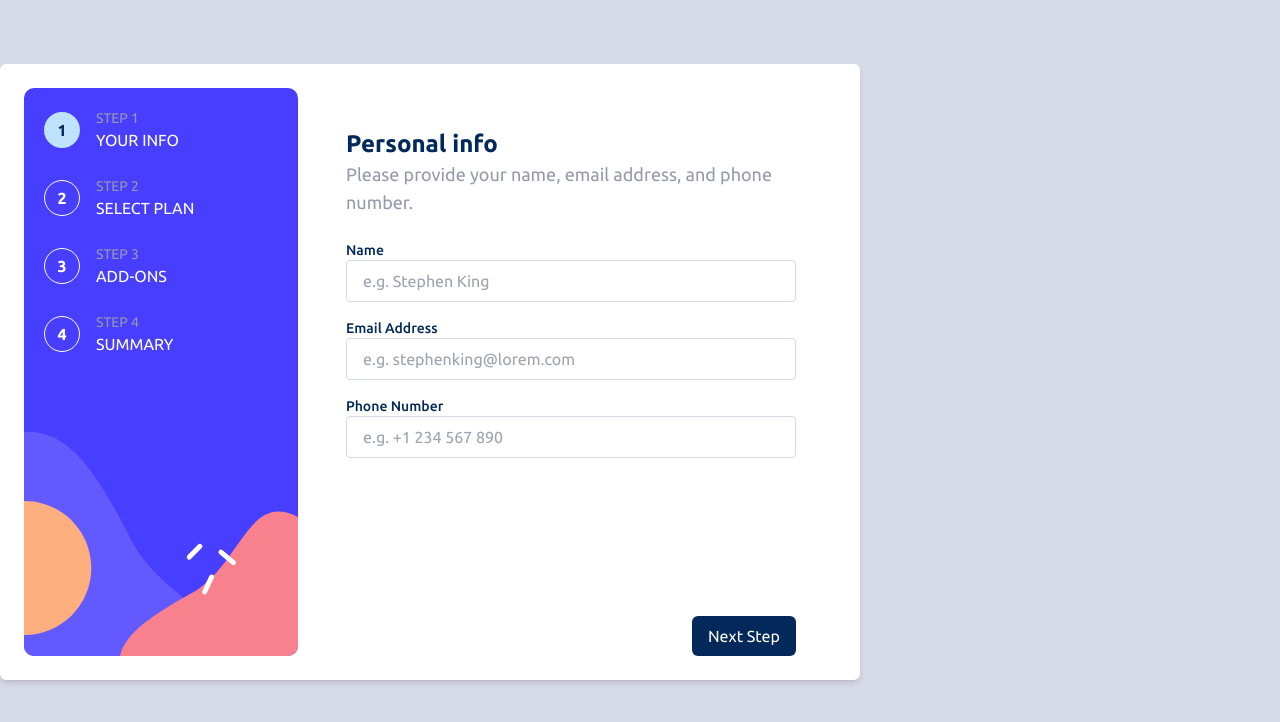
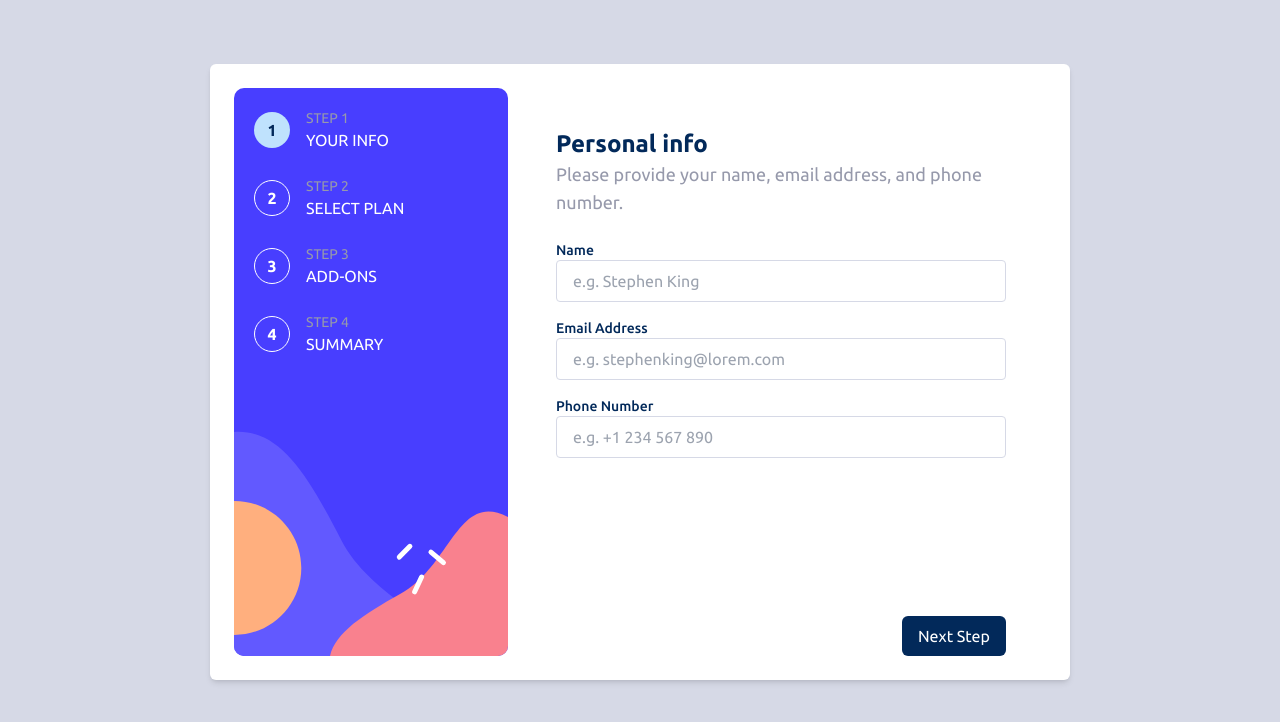
Before and after one commit to CodeCraftsmanReact/multi-step-form, a React (Create React App) app: page / in a window 1280 px wide. Shown: the top 722 px of the page. Built offline with nearby package versions, Linux system fonts and the light colour scheme.

Commit message:
ok ok now i know what im doing still fixing margin of form

```diff
--- a/src/App.css
+++ b/src/App.css
@@ -3,5 +3,4 @@
   font-family: "Ubuntu", sans-serif;
   font-weight: 400;
   font-style: normal;
-  width: fit-content;
 }
--- a/src/App.js
+++ b/src/App.js
@@ -19,7 +19,7 @@ function App() {
 
   return (
     <div className="App">
-        <div className=' min-h-screen bg-grey-light absolute top-0 left-0 right-0 -z-10'/>
+        <div className='bottom-0 bg-grey-light absolute top-0 left-0 right-0 -z-10'/>
         <img src={sidebarMobile} alt='sidebar' className='absolute w-full md:hidden top-0 left-0 right-0 -z-10'/>
         <div className='h-[172px] flex gap-4 justify-center md:hidden items-start pt-9'>
           <StepperIndicator stepNumber={1} isCurrent={activeStep === 1 && true}/>
@@ -60,7 +60,7 @@ function DesktopStepper({activeStep}){
 function StepOne({activeStep, setActiveStep}){
 
   return(
-     <div className='w-[90%] md:w-fit md:mb-20 md:p-6 md:pr-16 gap-12 p-4 mx-auto md:flex md:relative  md:mt-16 -mt-16 rounded-md bg-white shadow-md'>
+     <div className='w-[90%] md:w-fit mb-20 md:mb-0 md:p-6 md:pr-16 gap-12 p-4 mx-auto md:flex md:relative  md:mt-16 -mt-16 rounded-md bg-white shadow-md'>
         <DesktopStepper activeStep={activeStep}/>
         <div className='md:mt-10 md:w-[450px]'>
           <h3 className='text-blue-marine font-bold text-2xl'>Personal info</h3>
@@ -102,7 +102,7 @@ function StepTwo({option, setOption, setPlan, plan, activeStep, setActiveStep}){
     }
   }
   return(
-    <div className='w-[90%]  md:mb-20 md:w-fit md:p-6 md:pr-16 mx-auto p-4 md:mt-16 md:flex md:gap-12 md:relative -mt-16 rounded-md bg-white shadow-md'>
+    <div className='w-[90%]  mb-20 md:mb-0 md:w-fit md:p-6 md:pr-16 mx-auto p-4 md:mt-16 md:flex md:gap-12 md:relative -mt-16 rounded-md bg-white shadow-md'>
       <DesktopStepper activeStep={activeStep}/>
        <div className='md:relative md: mt-10 md:w-[450px]'>
         <h3 className='text-blue-marine font-bold text-2xl'>Select your plan</h3>
@@ -142,7 +142,7 @@ function StepTwo({option, setOption, setPlan, plan, activeStep, setActiveStep}){
 
 function StepThree({option, state, setOnlineService, setLargerStorage, setCustomizableProfile , activeStep, setActiveStep}){
   return(
-    <div className='w-[90%]  md:mb-20 md:w-fit md:p-6 md:pr-16 mx-auto p-4 md:mt-16 md:flex md:gap-12 md:relative -mt-16 rounded-md bg-white shadow-md'>
+    <div className='w-[90%]  mb-20 md:mb-0 md:w-fit md:p-6 md:pr-16 mx-auto p-4 md:mt-16 md:flex md:gap-12 md:relative -mt-16 rounded-md bg-white shadow-md'>
        <DesktopStepper activeStep={activeStep}/>
         <div className='md:relative md: mt-10 md:w-[450px]'>
           <h3 className='text-blue-marine font-bold text-2xl'>Pick add-ons</h3>
@@ -198,7 +198,7 @@ function StepFour({state,plan,option, activeStep, setActiveStep}){
     calculateTotal();
   }, [])
   return(
-    <div className='w-[90%]  md:mb-20 md:w-fit md:p-6 md:pr-16 mx-auto p-4 md:mt-16 md:flex md:gap-12 md:relative -mt-16 rounded-md bg-white shadow-md'>
+    <div className='w-[90%]  mb-20 md:mb-0 md:w-fit md:p-6 md:pr-16 mx-auto p-4 md:mt-16 md:flex md:gap-12 md:relative -mt-16 rounded-md bg-white shadow-md'>
        <DesktopStepper activeStep={activeStep}/>
        <div className='md:relative md: mt-10 md:w-[450px]'>
         <h3 className='text-blue-marine font-bold text-2xl'>Finishing up</h3>
@@ -288,7 +288,7 @@ function StepFour({state,plan,option, activeStep, setActiveStep}){
 
 function StepFive({activeStep}){
   return(
-    <div className='w-[90%]  md:mb-20 md:w-fit md:p-6 md:pr-16 mx-auto p-4 md:mt-16 md:flex md:gap-12 md:items-center md:relative -mt-16 rounded-md bg-white shadow-md'>
+    <div className='w-[90%]  mb-20 md:mb-0 md:w-fit md:p-6 md:pr-16 mx-auto p-4 md:mt-16 md:flex md:gap-12 md:items-center md:relative -mt-16 rounded-md bg-white shadow-md'>
        <DesktopStepper activeStep={activeStep}/>
        <div className='md:relative md: mt-10 md:w-[450px]'>
       <img src={iconThankyou} alt='Thank you' className='mx-auto mb-8 w-14'/>
```
